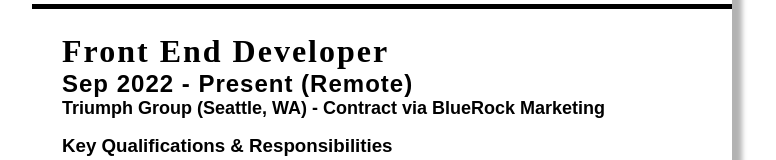
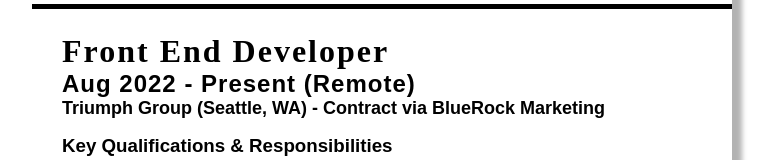
Before and after one commit to syounglee012/my-app, a Next.js app: page /experiences in a window 1280 px wide. Shown: the part 411-571 px from the top of the page, without its empty margins (258-1034 px from the left). Built offline with nearby package versions, Linux system fonts and the light colour scheme.

Commit message:
pdf update

```diff
--- a/pages/experiences.js
+++ b/pages/experiences.js
@@ -22,7 +22,7 @@
               </div>
               <div className="bottomWrap">
                 <h1 className="h1">Front End Developer</h1>
-                <h2>Sep 2022 - Present (Remote)</h2>
+                <h2>Aug 2022 - Present (Remote)</h2>
                 <h4>
                   Triumph Group (Seattle, WA) - Contract via BlueRock Marketing
                 </h4>
@@ -50,10 +50,12 @@
                 </ul>
               </div>
               <div className="buttonDiv">
-
-
-                <button type="button" onClick={()=>router.push("/public/files/resume.pdf")}>RESUME</button>
-
+                <button
+                  type="button"
+                  onClick={() => window.open('files/resume.pdf')}
+                >
+                  RESUME
+                </button>
               </div>
             </div>
           </div>
@@ -61,13 +63,7 @@
           <figcaption></figcaption>
           <ul className="social_media">
             <li>
-              <a
-                onClick={() =>
-                  window.open(
-                    "https://github.com/syounglee012"
-                  )
-                }
-              >
+              <a onClick={() => window.open("https://github.com/syounglee012")}>
                 <svg
                   xmlns="http://www.w3.org/2000/svg"
                   width="24"
```
